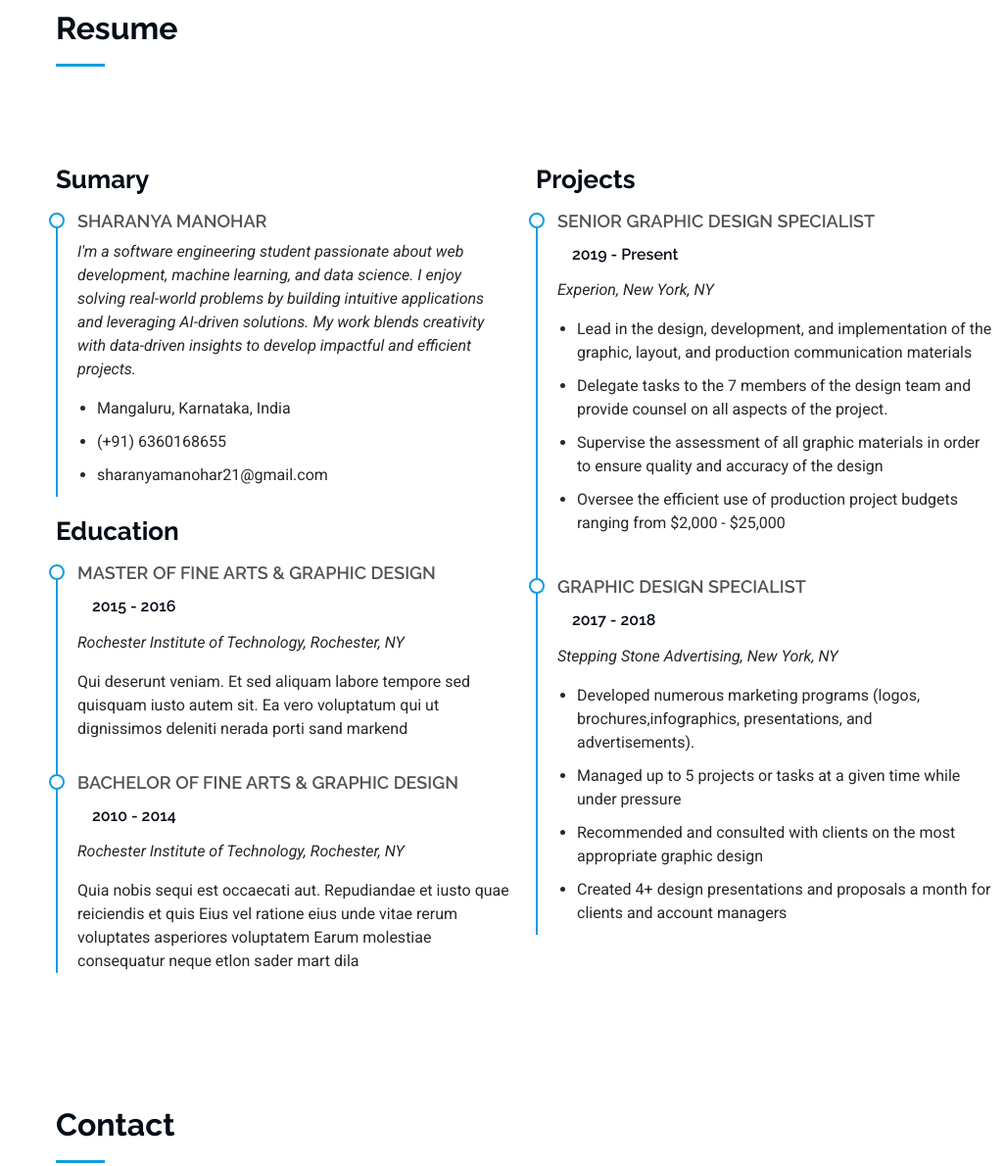
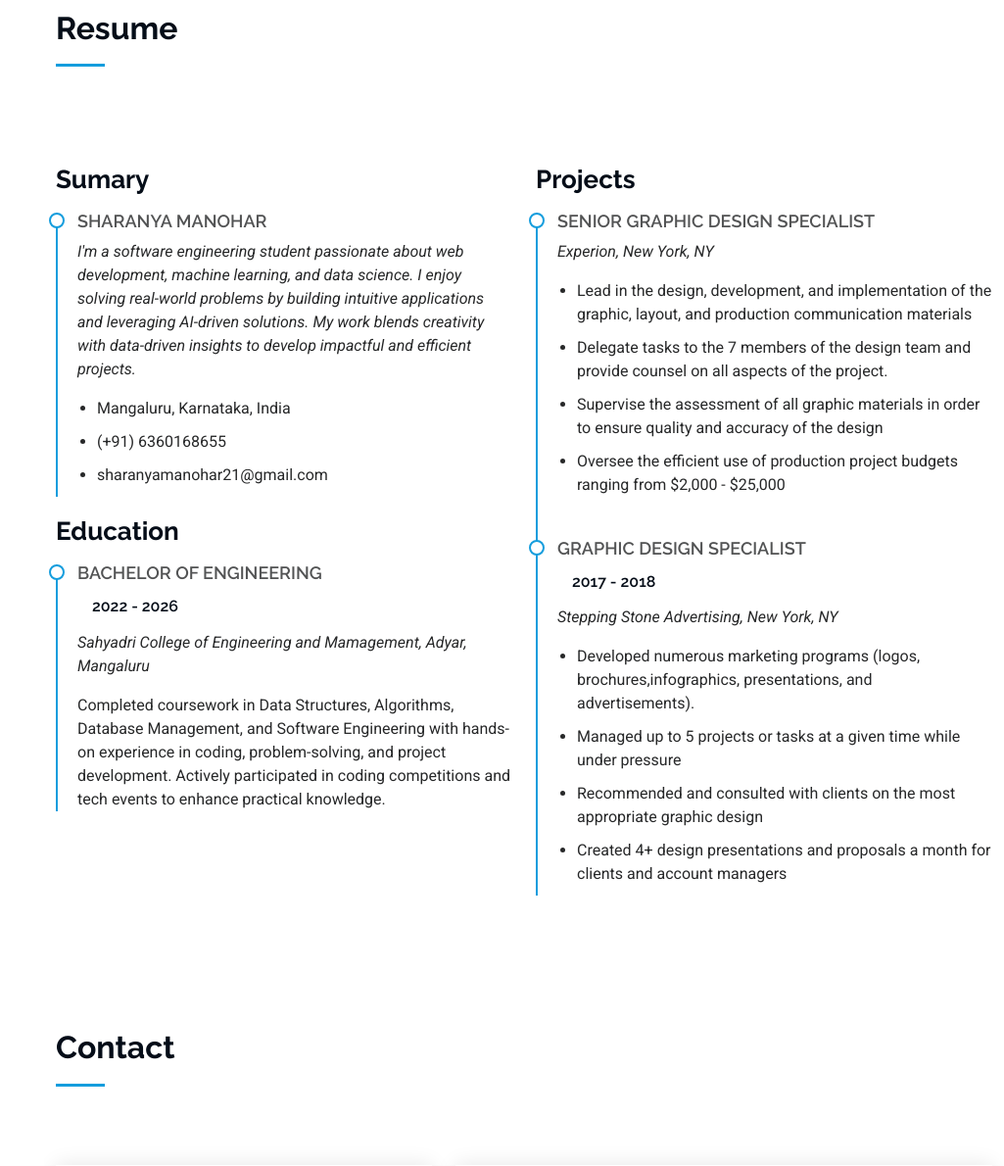
Before and after one commit to sharanya-manohar/portfolio, a FastAPI app: page / in a window 1280 px wide. Shown: the part 2072-3262 px from the top of the page at 98% size, without its empty margins (255-1280 px from the left). Run offline with FastAPI, Linux system fonts and the light colour scheme; some libraries are stand-ins or nearby versions.

Commit message:
requirements.txt added

```diff
--- /dev/null
+++ b/requirements.txt
@@ -0,0 +1,3 @@
+fastapi
+fastapi[standard]==0.11
+pytest
--- a/templates/index.html
+++ b/templates/index.html
@@ -234,18 +234,15 @@
             </div><!-- Edn Resume Item -->
 
             <h3 class="resume-title">Education</h3>
-            <div class="resume-item">
-              <h4>Master of Fine Arts &amp; Graphic Design</h4>
-              <h5>2015 - 2016</h5>
-              <p><em>Rochester Institute of Technology, Rochester, NY</em></p>
-              <p>Qui deserunt veniam. Et sed aliquam labore tempore sed quisquam iusto autem sit. Ea vero voluptatum qui ut dignissimos deleniti nerada porti sand markend</p>
-            </div><!-- Edn Resume Item -->
+
 
             <div class="resume-item">
-              <h4>Bachelor of Fine Arts &amp; Graphic Design</h4>
-              <h5>2010 - 2014</h5>
-              <p><em>Rochester Institute of Technology, Rochester, NY</em></p>
-              <p>Quia nobis sequi est occaecati aut. Repudiandae et iusto quae reiciendis et quis Eius vel ratione eius unde vitae rerum voluptates asperiores voluptatem Earum molestiae consequatur neque etlon sader mart dila</p>
+              <h4>Bachelor of Engineering</h4>
+              <h5>2022 - 2026</h5>
+              <p><em>Sahyadri College of Engineering and Mamagement, Adyar, Mangaluru</em></p>
+              <p>Completed coursework in Data Structures, Algorithms, Database Management, and Software Engineering
+                with hands-on experience in coding, problem-solving, and project development. Actively participated
+                in coding competitions and tech events to enhance practical knowledge.</p>
             </div><!-- Edn Resume Item -->
 
           </div>
@@ -254,7 +251,6 @@
             <h3 class="resume-title">Projects</h3>
             <div class="resume-item">
               <h4>Senior graphic design specialist</h4>
-              <h5>2019 - Present</h5>
               <p><em>Experion, New York, NY </em></p>
               <ul>
                 <li>Lead in the design, development, and implementation of the graphic, layout, and production communication materials</li>
```
